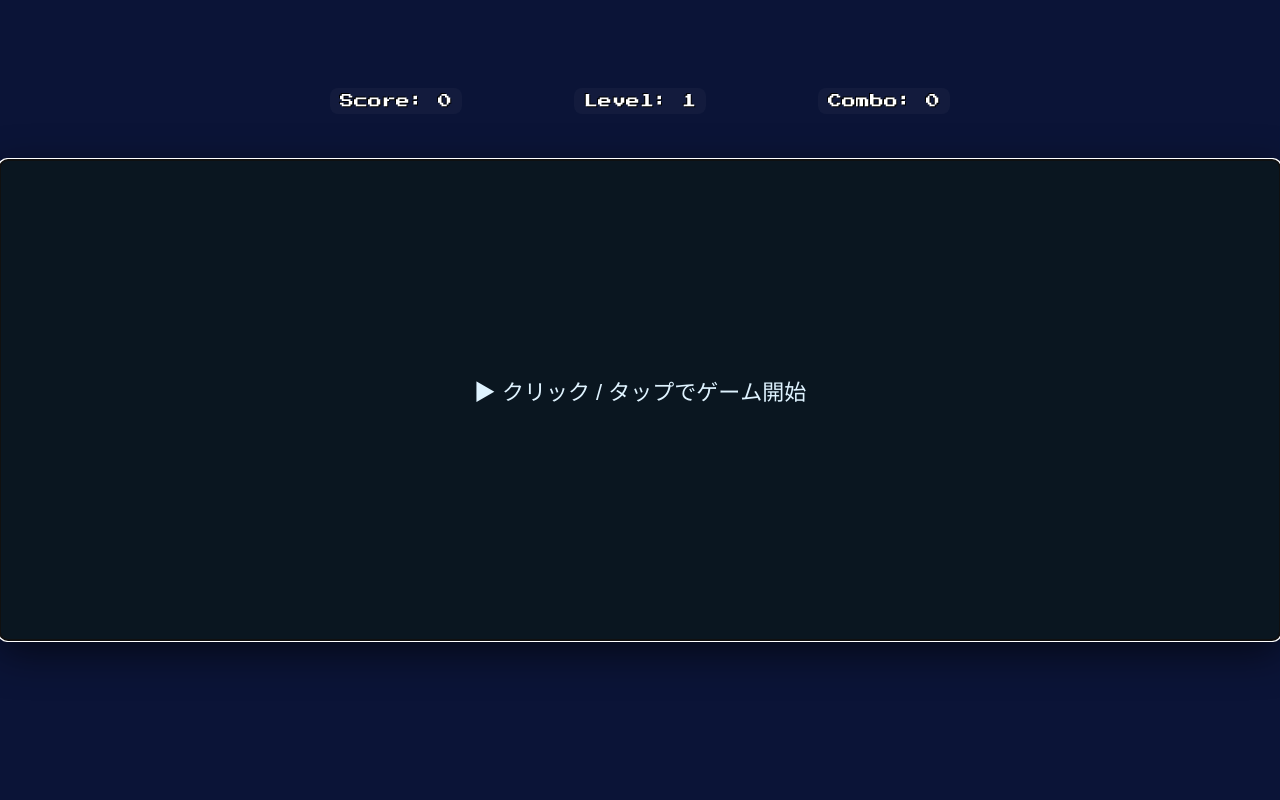
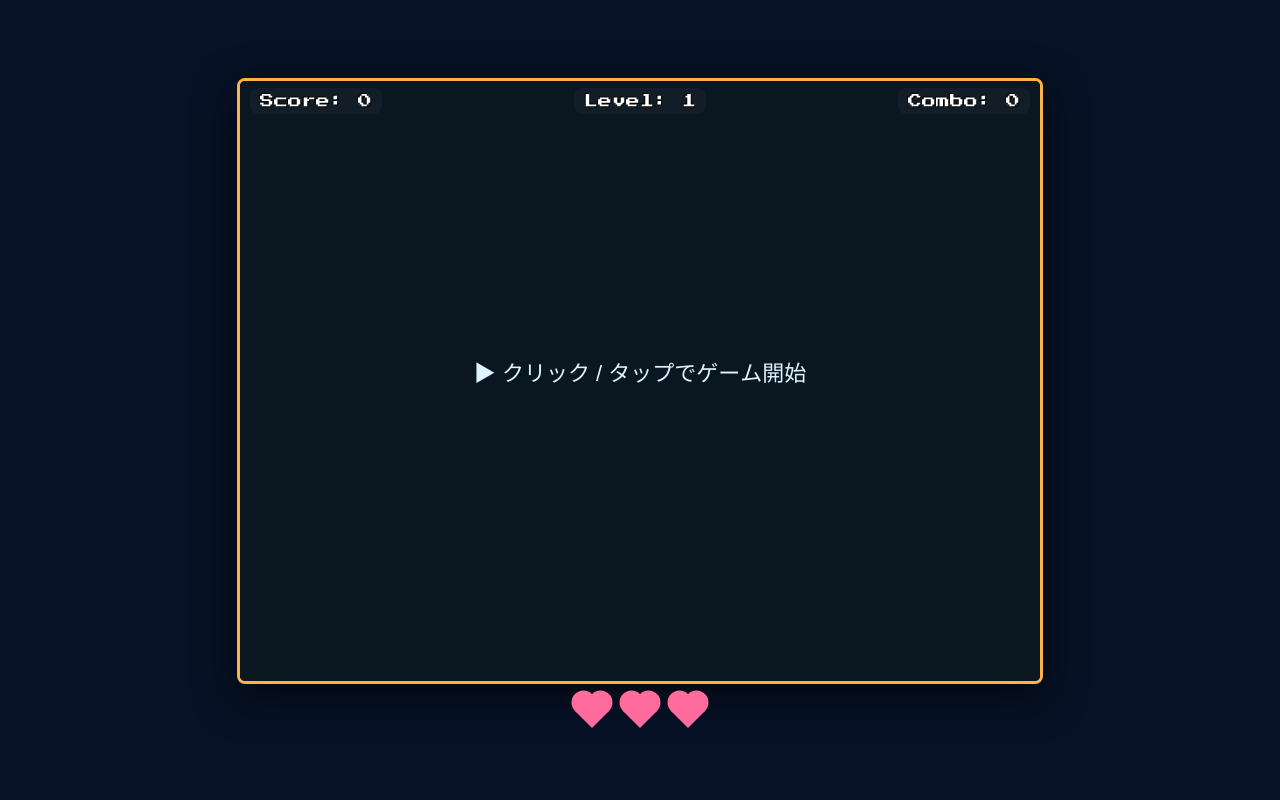
Before and after one commit to rinakido/Breakout-Deluxe, a plain HTML site: page index.html in a window 1280 px wide. Drawn offline with Linux system fonts and the light colour scheme.

Commit message:
Add files via upload

```diff
--- a/index.html
+++ b/index.html
@@ -2,23 +2,16 @@
 <html lang="ja">
 <head>
     <meta charset="UTF-8" />
+    <meta name="viewport" content="width=device-width, initial-scale=1.0, maximum-scale=1.0, user-scalable=no">
     <title>ブロック崩し</title>
-    <link rel="stylesheet" href="style.css" />
     <link href="https://fonts.googleapis.com/css2?family=Press+Start+2P&display=swap" rel="stylesheet">
+    <link rel="stylesheet" href="style.css">
 </head>
 
-<body onload="document.getElementById('gameCanvas').focus()">
-
-    <!-- ゲームを完全中央に配置 -->
+<body>
     <div class="container">
-
-        <!-- キャンバス本体 -->
-        <canvas id="gameCanvas" width="640" height="480" tabindex="0"></canvas>
-
-        <!-- ライフ表示 -->
+        <canvas id="gameCanvas" tabindex="0"></canvas>
         <div id="lives"></div>
-
-        <!-- UI -->
         <div id="ui">
             <p id="startText"></p>
             <div id="hud">
@@ -27,14 +20,8 @@
                 <div id="combo" class="hud">Combo: 0</div>
             </div>
         </div>
-
     </div>
 
-    <!-- ★ これがスマホ操作エリア（ここでOK） -->
-    <div id="paddleArea"></div>
-
-    <!-- ★ script.js は1回だけでOK -->
     <script src="script.js"></script>
-
 </body>
 </html>
--- a/script.js
+++ b/script.js
@@ -1,37 +1,33 @@
-// ===== ブロック崩しゲーム 完全版 =====
 const canvas = document.getElementById("gameCanvas");
 const ctx = canvas.getContext("2d");
 
-let W = window.innerWidth;
-let H = window.innerHeight * 0.6;
+const MAX_WIDTH = 800;
+const ASPECT_RATIO = 0.75;
+let W = Math.min(window.innerWidth, MAX_WIDTH);
+let H = W * ASPECT_RATIO;
 canvas.width = W;
 canvas.height = H;
 
-// === ゲーム変数 ===
 let gameStarted = false;
 let level = 1;
 let score = 0;
 let combo = 0;
 let comboTimer = null;
-let fever = false;
+let lives = 3;
 
-// ボール
 let x = W/2, y = H-60;
 let dx = 3, dy = -3;
 const ballRadius = 8;
 
-// パドル
 let paddleWidth = 100;
 const paddleHeight = 12;
 let paddleX = (W - paddleWidth)/2;
 const PADDLE_Y_PAD = 20;
 
-// 入力
 let rightPressed = false;
 let leftPressed = false;
-let useMouse = false;
+let mouseX = null;
 
-// ブロック
 let brickRowCount = 6;
 let brickColumnCount = 8;
 let brickWidth = 60;
@@ -41,25 +37,22 @@ let brickOffsetTop = 60;
 let brickOffsetLeft = 30;
 let bricks = [];
 
-// アイテム＆パーティクル
 let items = [];
 let particles = [];
 
-// 音
-let soundHit = null, soundBlock = null, soundOver = null;
+let soundHit = null;
 try {
     soundHit = new Audio("https://assets.mixkit.co/active_storage/sfx/2073/2073.wav");
-    soundBlock = new Audio("block.mp3");
-    soundOver = new Audio("over.mp3");
 } catch(e){}
 
-// ---- Helper ----
 function clamp(v,a,b){ return Math.max(a, Math.min(b,v)); }
 function rand(min,max){ return Math.random()*(max-min)+min; }
 
-// === 初期化ブロック ===
 function initBricks(){
     bricks = [];
+    const bw = (W - brickOffsetLeft*2 - brickPadding*(brickColumnCount-1)) / brickColumnCount;
+    brickWidth = bw;
+
     for(let c=0;c<brickColumnCount;c++){
         bricks[c]=[];
         for(let r=0;r<brickRowCount;r++){
@@ -70,17 +63,28 @@ function initBricks(){
 }
 initBricks();
 
-// === UI更新 ===
 const scoreEl = document.getElementById("score");
 const levelEl = document.getElementById("level");
 const comboEl = document.getElementById("combo");
+const livesEl = document.getElementById("lives");
+
 function updateHUD(){
     scoreEl.textContent = `Score: ${score}`;
     levelEl.textContent = `Level: ${level}`;
     comboEl.textContent = `Combo: ${combo}`;
 }
 
-// === パーティクル ===
+function updateLives(){
+    livesEl.innerHTML = '';
+    for(let i = 0; i < lives; i++){
+        const heart = document.createElement('div');
+        heart.className = 'heart';
+        livesEl.appendChild(heart);
+    }
+}
+
+updateLives();
+
 function spawnParticles(cx, cy, color){
     for(let i=0;i<12;i++){
         particles.push({
@@ -94,7 +98,6 @@ function spawnParticles(cx, cy, color){
     }
 }
 
-// === アイテムドロップ ===
 function dropItemAt(x,y){
     if(Math.random()<0.2){
         const t = Math.floor(Math.random()*3);
@@ -102,7 +105,6 @@ function dropItemAt(x,y){
     }
 }
 
-// === コンボ処理 ===
 function addCombo(){
     combo++;
     clearTimeout(comboTimer);
@@ -111,7 +113,6 @@ function addCombo(){
     updateHUD();
 }
 
-// === 当たり判定（ボールとブロック） ===
 function collisionDetection(){
     for(let c=0;c<brickColumnCount;c++){
         for(let r=0;r<brickRowCount;r++){
@@ -124,7 +125,7 @@ function collisionDetection(){
                     dy = -dy;
                     b.hits--;
                     spawnParticles(x,y,"#dfffa0");
-                    if(soundBlock){ try{soundBlock.currentTime=0; soundBlock.play(); }catch{} }
+                    if(soundHit){ try{soundHit.currentTime=0; soundHit.play(); }catch{} }
                     if(b.hits<=0){
                         b.status=0;
                         addCombo();
@@ -139,7 +140,6 @@ function collisionDetection(){
     }
 }
 
-// === アイテム更新 ===
 function updateItems(){
     for(let i=items.length-1;i>=0;i--){
         const it = items[i];
@@ -151,9 +151,6 @@ function updateItems(){
             } else if(it.type===1){
                 dx*=0.8; dy*=0.8;
                 setTimeout(()=>{ dx*=1.25; dy*=1.25; },8000);
-            } else if(it.type===2){
-                fever=true;
-                setTimeout(()=>{ fever=false; },8000);
             }
             items.splice(i,1);
             continue;
@@ -162,7 +159,6 @@ function updateItems(){
     }
 }
 
-// === パーティクル更新 ===
 function updateParticles(){
     for(let i=particles.length-1;i>=0;i--){
         const p = particles[i];
@@ -174,7 +170,6 @@ function updateParticles(){
     }
 }
 
-// === 描画 ===
 const coldplayColors = ["#FF5A36","#FF8A00","#FFD300","#33CC5E","#1E90FF","#7A2ED6"];
 
 function drawBricks(){
@@ -185,11 +180,9 @@ function drawBricks(){
             const bx = c*(brickWidth+brickPadding)+brickOffsetLeft;
             const by = r*(brickHeight+brickPadding)+brickOffsetTop;
 
-            // 塗りつぶし
             ctx.fillStyle = coldplayColors[r%coldplayColors.length];
             roundRect(ctx,bx,by,brickWidth,brickHeight,6,true);
 
-            // 枠線
             ctx.strokeStyle="rgba(0,0,0,0.2)";
             ctx.strokeRect(bx,by,brickWidth,brickHeight);
         }
@@ -199,8 +192,11 @@ function drawBricks(){
 function drawBall(){
     ctx.beginPath();
     ctx.arc(x,y,ballRadius,0,Math.PI*2);
-    ctx.fillStyle="#00ECFF";
+    ctx.fillStyle="#FFFF00";
     ctx.fill();
+    ctx.strokeStyle="#FF8800";
+    ctx.lineWidth = 2;
+    ctx.stroke();
     ctx.closePath();
 }
 
@@ -238,7 +234,6 @@ function roundRect(ctx,x,y,w,h,r,fill){
     if(fill) ctx.fill();
 }
 
-// === 衝突 ===
 function checkCollisionsAndProgress(){
     if(x+dx>W-ballRadius||x+dx<ballRadius){ dx=-dx; if(soundHit) try{soundHit.play()}catch{} }
     if(y+dy<ballRadius){ dy=-dy; if(soundHit) try{soundHit.play()}catch{} }
@@ -253,13 +248,11 @@ function checkCollisionsAndProgress(){
             dy = -Math.abs(speed*Math.cos(angle));
             if(soundHit) try{ soundHit.play() }catch{};
         } else if(y+dy>H+10){
-            if(soundOver) try{ soundOver.play() }catch{};
             setTimeout(resetForRetry,200);
         }
     }
 }
 
-// === レベルアップ ===
 function checkLevelClear(){
     let allGone=true;
     for(let c=0;c<brickColumnCount;c++){
@@ -279,8 +272,24 @@ function checkLevelClear(){
     }
 }
 
-// === リセット ===
 function resetForRetry(){
+    lives--;
+    updateLives();
+
+    if(lives <= 0){
+        lives = 3;
+        level = 1;
+        score = 0;
+        combo = 0;
+        dx = 3;
+        dy = -3;
+        brickRowCount = 6;
+        initBricks();
+        updateLives();
+        updateHUD();
+        gameStarted = false;
+    }
+
     x=W/2; y=H-60;
     dx=3*Math.sign(dx||1); dy=-3;
     paddleWidth=100;
@@ -289,7 +298,6 @@ function resetForRetry(){
     updateHUD();
 }
 
-// === 入力 ===
 document.addEventListener("keydown",(e)=>{
     const k=e.key.toLowerCase();
     if(k==="arrowright"||k==="d") rightPressed=true;
@@ -301,33 +309,41 @@ document.addEventListener("keyup",(e)=>{
     if(k==="arrowleft"||k==="a") leftPressed=false;
 });
 
-// === マウス/タッチ ===
-function handlePointerMove(xPos){
-    paddleX = clamp(xPos-paddleWidth/2,0,W-paddleWidth);
-    useMouse = true;
+function getCanvasX(clientX){
+    const rect = canvas.getBoundingClientRect();
+    const relX = clientX - rect.left;
+    return (relX / rect.width) * W;
 }
-canvas.addEventListener("mousemove", e => {
-    const rect = canvas.getBoundingClientRect();
-    handlePointerMove(e.clientX-rect.left);
+
+document.addEventListener("mousemove", e => {
+    mouseX = getCanvasX(e.clientX);
 });
-canvas.addEventListener("touchmove", e=>{
+
+document.addEventListener("touchmove", e => {
     e.preventDefault();
-    const rect = canvas.getBoundingClientRect();
-    handlePointerMove(e.touches[0].clientX-rect.left);
-},{passive:false});
+    if(e.touches.length > 0){
+        mouseX = getCanvasX(e.touches[0].clientX);
+    }
+}, { passive: false });
 
-// === リサイズ ===
+document.addEventListener("touchstart", e => {
+    e.preventDefault();
+    if(e.touches.length > 0){
+        mouseX = getCanvasX(e.touches[0].clientX);
+    }
+}, { passive: false });
+
 function resizeCanvas(){
     const prevW=W, prevH=H;
-    W=window.innerWidth;
-    H=window.innerHeight*0.6;
+    W = Math.min(window.innerWidth, MAX_WIDTH);
+    H = W * ASPECT_RATIO;
     canvas.width=W; canvas.height=H;
     const wRatio = W/prevW, hRatio=H/prevH;
     paddleX*=wRatio; x*=wRatio; y*=hRatio;
+    initBricks();
 }
 window.addEventListener("resize", resizeCanvas);
 
-// === ゲーム開始 ===
 document.addEventListener("click",()=>{
     if(!gameStarted){
         gameStarted=true;
@@ -337,7 +353,6 @@ document.addEventListener("click",()=>{
     }
 });
 
-// === メインループ ===
 function loop(){
     if(!gameStarted){
         ctx.fillStyle="#0a1620";
@@ -349,14 +364,17 @@ function loop(){
         return requestAnimationFrame(loop);
     }
 
-    ctx.clearRect(0,0,W,H);
+    ctx.fillStyle="#0a1620";
+    ctx.fillRect(0,0,W,H);
     drawBricks(); drawItems(); drawParticles(); drawBall(); drawPaddle();
     updateItems(); updateParticles(); collisionDetection();
     checkCollisionsAndProgress(); checkLevelClear();
 
-    if(!useMouse){
-        if(rightPressed) paddleX=clamp(paddleX+6,0,W-paddleWidth);
-        if(leftPressed) paddleX=clamp(paddleX-6,0,W-paddleWidth);
+    if(mouseX !== null){
+        paddleX = clamp(mouseX - paddleWidth/2, 0, W - paddleWidth);
+    } else {
+        if(rightPressed) paddleX=clamp(paddleX+8,0,W-paddleWidth);
+        if(leftPressed) paddleX=clamp(paddleX-8,0,W-paddleWidth);
     }
 
     x+=dx; y+=dy;
@@ -364,5 +382,4 @@ function loop(){
     requestAnimationFrame(loop);
 }
 
-// === 開始 ===
 requestAnimationFrame(loop);
--- a/style.css
+++ b/style.css
@@ -4,56 +4,110 @@
   --accent:#00ecff;
   --paddle:#0080ff;
 }
-/* HUD用のクラス */
+
 .hud {
     font-family: 'Press Start 2P', monospace;
-    color: #fff;          /* 白文字 */
-    text-shadow: 1px 1px 0 #000, -1px -1px 0 #000; /* ドット感の強化 */
-    font-size: 14px;      /* ドット感のため小さめ */
+    color: #fff;
+    text-shadow: 1px 1px 0 #000, -1px -1px 0 #000;
+    font-size: 14px;
 }
 
-html,body{height:100%;margin:0;font-family:system-ui, -apple-system, "Hiragino Kaku Gothic ProN", "Noto Sans JP", sans-serif;background:var(--bg);color:#fff}
-.container{display:flex;align-items:center;justify-content:center;height:100%}
-canvas{background:linear-gradient(180deg,#04101a,#081827);display:block;border-radius:8px;box-shadow:0 12px 40px rgba(0,0,0,0.6)}
-#ui{position:absolute;top:20px;left:50%;transform:translateX(-50%);width:640px;pointer-events:none}
-#startText{text-align:center;color:#dcefff;font-size:20px;padding:14px 0}
-#hud{display:flex;gap:12px;justify-content:space-between;color:#bfe7ff;font-size:16px;padding:0 10px}
-#score,#level,#combo{background:rgba(255,255,255,0.03);padding:6px 10px;border-radius:8px}
-.item {
+html,body{
+  height:100%;
+  margin:0;
+  padding:0;
+  overflow:hidden;
+  font-family:system-ui, -apple-system, "Hiragino Kaku Gothic ProN", "Noto Sans JP", sans-serif;
+  background:var(--bg);
+  color:#fff;
+  touch-action: none;
+}
+
+.container{
+  position: relative;
+  width: 100%;
+  height: 100%;
+  display:flex;
+  flex-direction:column;
+  align-items:center;
+  justify-content:center;
+}
+
+canvas{
+  background:linear-gradient(180deg,#04101a,#081827);
+  display:block;
+  border-radius:8px;
+  box-shadow:0 12px 40px rgba(0,0,0,0.6);
+  border: 3px solid #FFB347;
+  max-width:800px;
+  width:100%;
+  touch-action: none;
+}
+
+#ui{
   position:absolute;
+  top:20px;
+  left:50%;
+  transform:translateX(-50%);
+  width:100%;
+  max-width:800px;
   pointer-events:none;
+  z-index:1000;
 }
-.small-note { font-size:13px;color:#bcd6ff;text-align:center;margin-top:6px }
+
+#startText{
+  text-align:center;
+  color:#dcefff;
+  font-size:20px;
+  padding:14px 0;
+}
+
+#hud{
+  display:flex;
+  gap:12px;
+  justify-content:space-between;
+  color:#bfe7ff;
+  font-size:16px;
+  padding:0 10px;
+}
+
+#score,#level,#combo{
+  background:rgba(255,255,255,0.03);
+  padding:6px 10px;
+  border-radius:8px;
+}
+
 #lives {
   display: flex;
   justify-content: center;
-  gap: 4px;
-  margin-top: 10px;
+  gap: 24px;
+  margin-top: 15px;
   z-index: 10;
   position: relative;
 }
 
 .heart {
-  width: 20px;
-  height: 20px;
+  width: 24px;
+  height: 24px;
   position: relative;
   transform: rotate(-45deg);
+  background: #FF6B9D;
+  display: inline-block;
 }
 
 .heart::before,
 .heart::after {
   content: "";
   position: absolute;
-  width: 20px;
-  height: 20px;
-  background: pink;
+  width: 24px;
+  height: 24px;
+  background: #FF6B9D;
   border-radius: 50%;
 }
 
-.heart::before { top: -10px; left: 0; }
-.heart::after  { left: 10px; top: 0; }
+.heart::before { top: -12px; left: 0; }
+.heart::after  { left: 12px; top: 0; }
 
-/* 死亡アニメーション */
 @keyframes pop {
   0% { transform: scale(1) rotate(-45deg); opacity:1; }
   50% { transform: scale(0.5) rotate(-45deg); opacity:0.7; }
@@ -63,23 +117,13 @@ canvas{background:linear-gradient(180deg,#04101a,#081827);display:block;border-r
 .heart.pop {
   animation: pop 0.3s ease forwards;
 }
-/* PC・タブレット（標準） */
-body {
-  font-size: 16px;
-  background: #0B1437;  /* 濃紺 */
-}
 
-/* スマホだけフォント大きめ */
 @media (max-width: 600px) {
   body {
     font-size: 4vw;
   }
+  #hud {
+    font-size: 12px;
+    gap: 8px;
+  }
 }
-#paddleArea {
-  position: fixed;
-  bottom: 0;
-  width: 100%;
-  height: 40vh;       /* ←ここが指で操作するゾーン */
-  background: transparent;
-  z-index: 10;        /* 棒より上でOK、透明だから邪魔にならない */
-}
```
